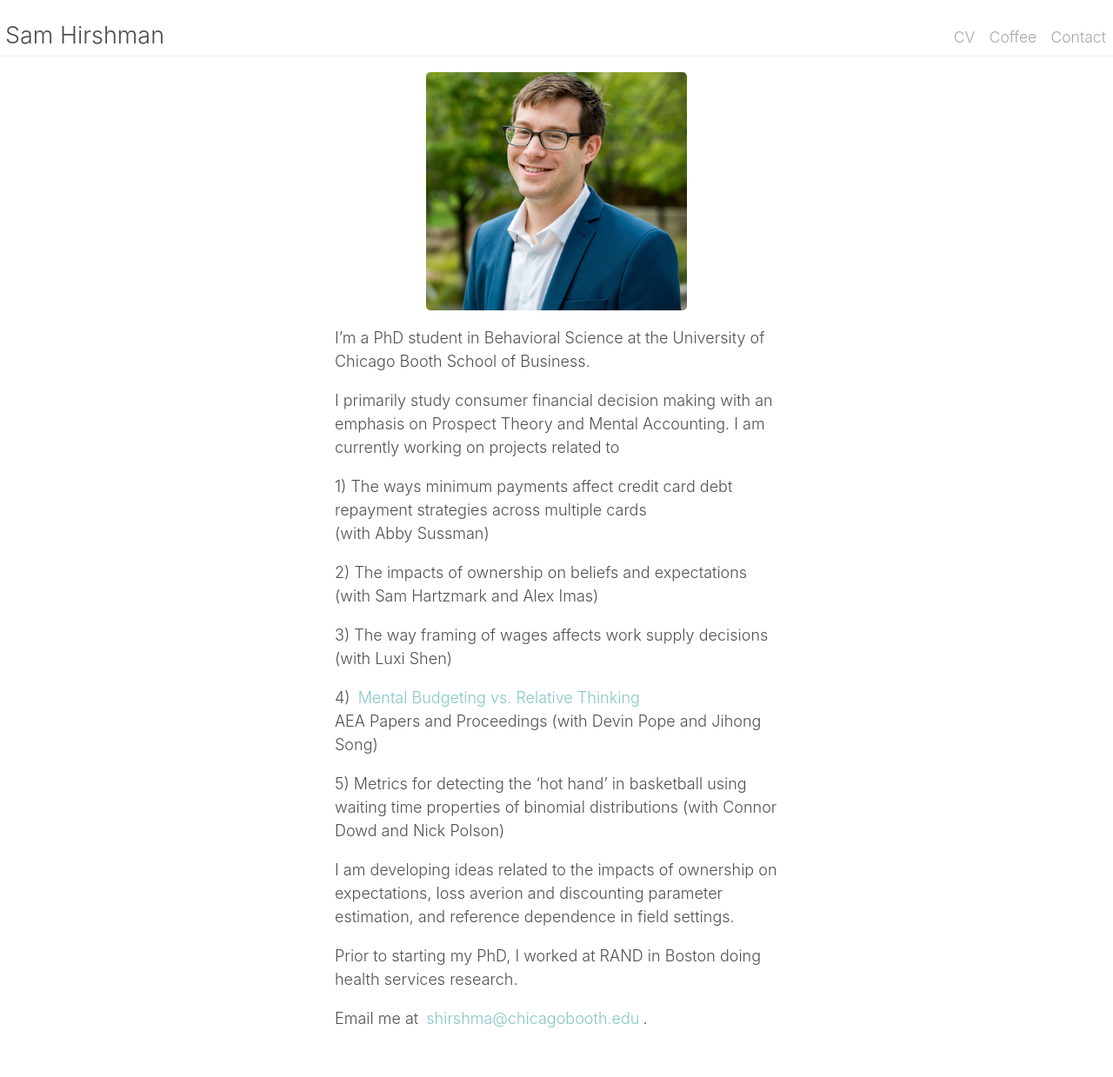
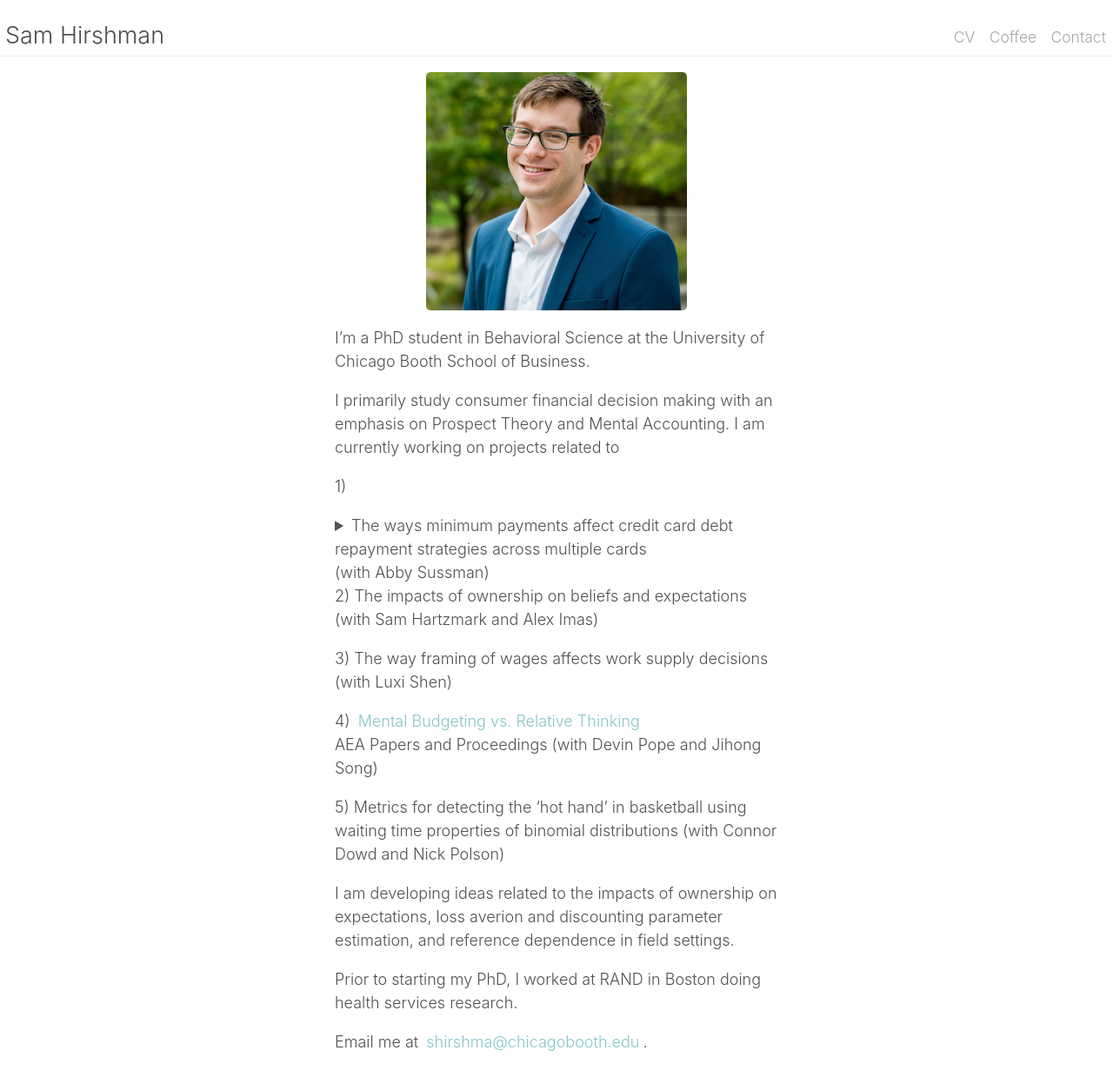
Before and after one commit to shirshma/shirshma.github.io, a Jekyll site: the page built from index.md, in a window 1280 px wide. Shown: the whole page at 87% size. Built offline with Jekyll 4.4.1, drawn with Linux system fonts in a browser that asks for light colours; before the commit the page ends 1212 px from its top, so only the background shows below that; part of the change alters nothing that is shown.

Commit message:
Update index.md

```diff
--- a/index.md
+++ b/index.md
@@ -8,8 +8,12 @@ description: PhD student in Behavioral Science at University of Chicago's Booth
 I’m a PhD student in Behavioral Science at the University of Chicago Booth School of Business.
 
 I primarily study consumer financial decision making with an emphasis on Prospect Theory and Mental Accounting. I am currently working on projects related to
-  <p> 1) The ways minimum payments affect credit card debt repayment strategies across multiple cards<br>
-        (with Abby Sussman)
+  <p> 1) <details><summary>The ways minimum payments affect credit card debt repayment strategies across multiple cards<br>
+  (with Abby Sussman)</summary>
+  <p>
+ While debt can provide important flexibility and opportunity for consumers, interest payments on this debt is costly.  US consumers currently pay an average interest rate of 17% on a total of $15,482 outstanding debt balances, with poor debt management strategies leading consumers to spend even more than necessary on interest payments. We investigate people’s lay theories of optimal credit card debt repayment strategies and examine how minimum payments affect these strategies across multiple cards. We first find that consumers’ lay beliefs do align with the cost-minimizing strategy (i.e., paying the highest interest rate debts first), but that consumers do not place enough emphasis on the importance of interest rates (studies 1a, b). Second, we propose and provide evidence for the dispersion theory in the context of minimum payments: the presence of the minimum payment requirement causes participants to spread excess repayments across more accounts, interfering with implementation of the optimal strategy (Study 2-5). Finally, we find that making an explicit allocation decision for each account moderates the effects of the minimum payment we document in prior studies (Study 6).
+   </p>
+   </details>
 
   <p> 2) The impacts of ownership on beliefs and expectations <br> (with Sam Hartzmark and Alex Imas)
   <p> 3) The way framing of wages affects work supply decisions <br> (with Luxi Shen)
```
